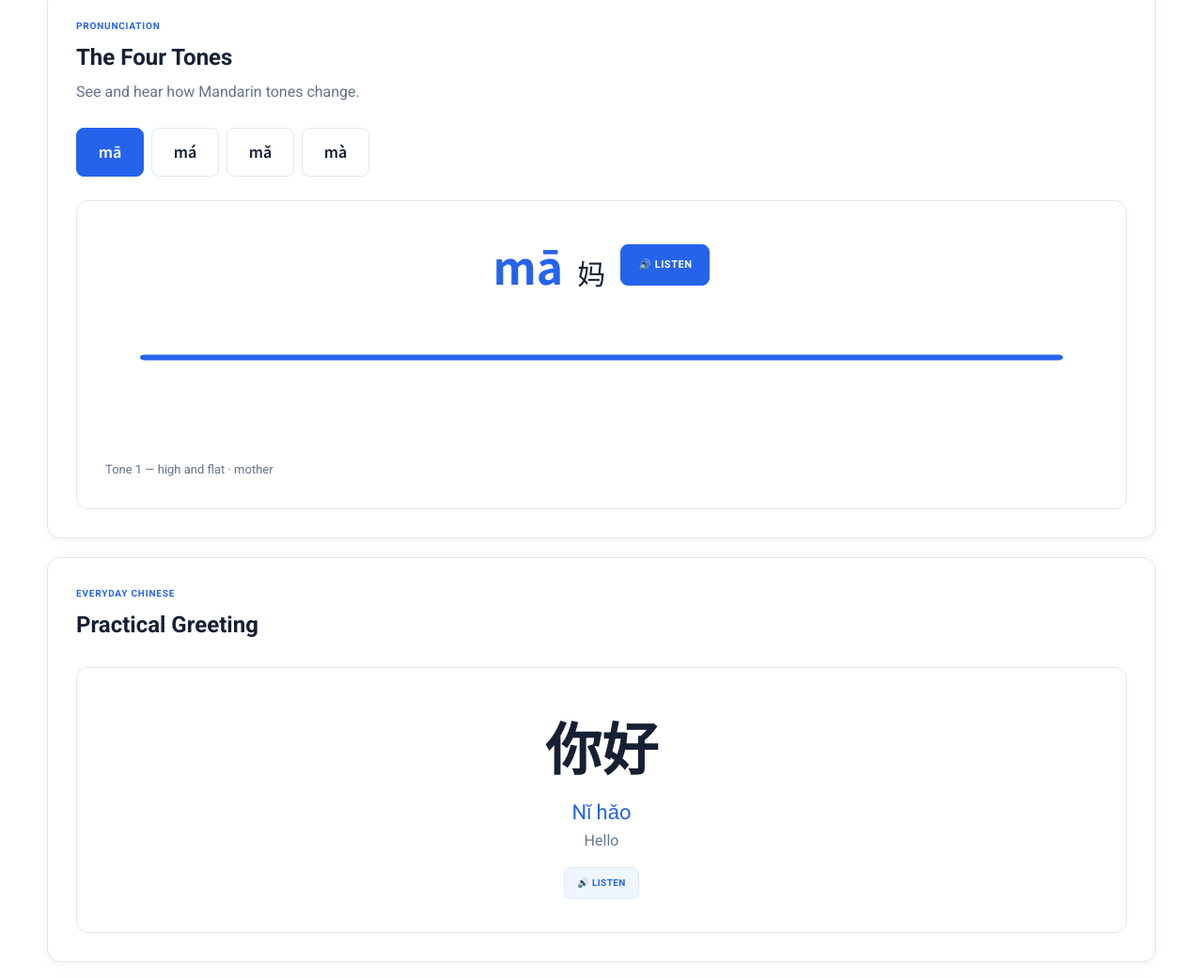
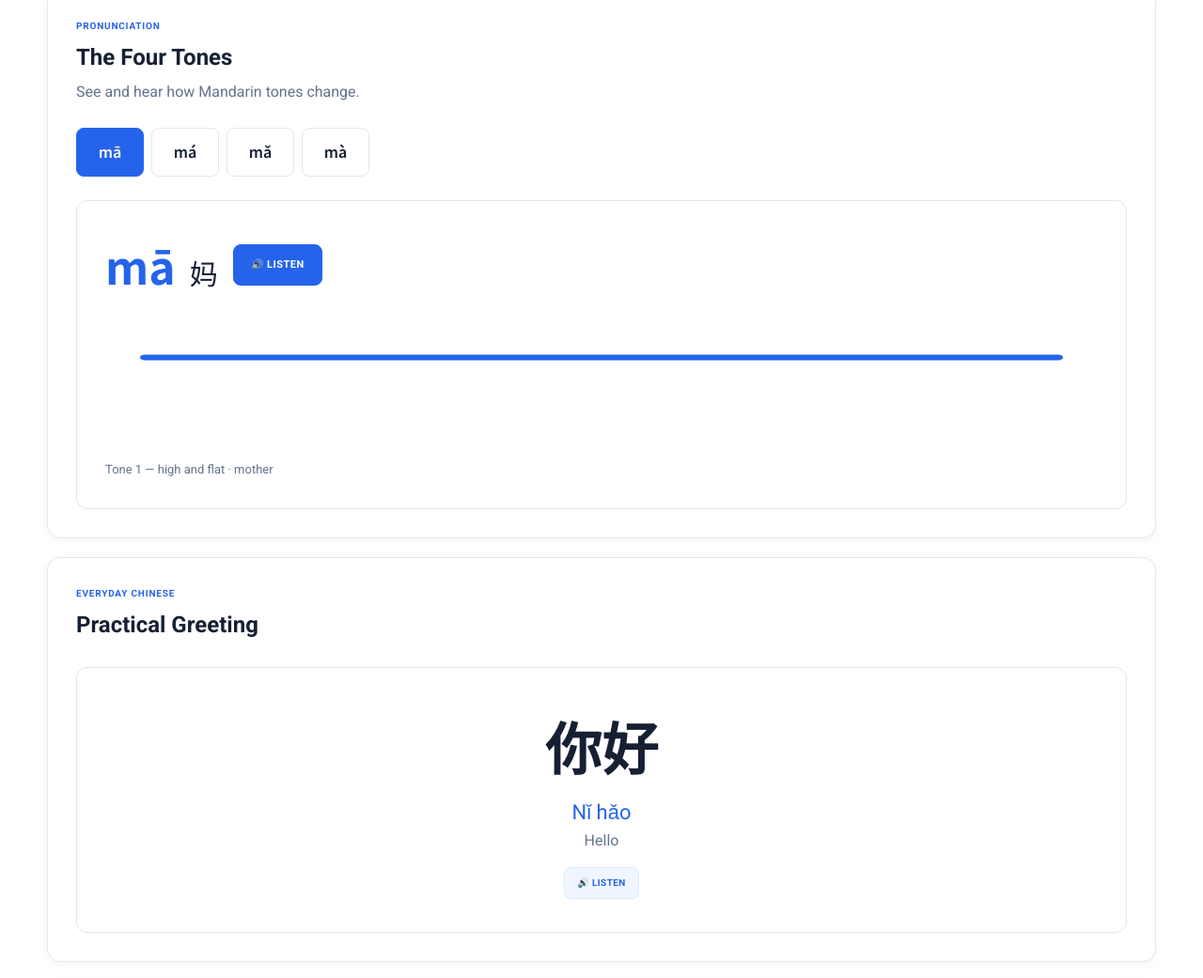
Before and after one commit to suyi-kyaw/edu-learning-hub, a plain HTML site: page index.html in a window 1280 px wide. Shown: the part 2011-3052 px from the top of the page at 94% size. Drawn offline with Linux system fonts and the light colour scheme.

Commit message:
Update index.html

```diff
--- a/index.html
+++ b/index.html
@@ -454,7 +454,7 @@
 
         <div class="tone-display">
 
-          <div class="tone-word-wrapper" style="display: flex; align-items: center; justify-content: center; gap: 1rem;">
+          <div class="tone-word-wrapper" style="display: flex; align-items: center; justify-content: left; gap: 1rem;">
 
             <div class="tone-word">
 
```
